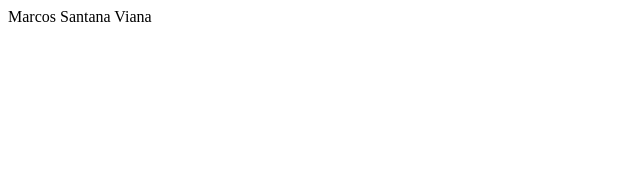
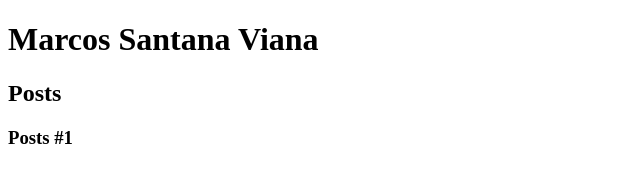
Before and after one commit to msvvianna/dio-desafio-github-primeiro-repositorio, a plain HTML site: page 2_introducao_a_criacao_websites_html5_css3/index.html in a window 1280 px wide. Shown: the whole page, without its empty margins (0-640 px from the left). Drawn offline with Linux system fonts and the light colour scheme.

Commit message:
Inserido Tags header, section, header, article e footer no arquivo index.html

```diff
--- a/2_introducao_a_criacao_websites_html5_css3/index.html
+++ b/2_introducao_a_criacao_websites_html5_css3/index.html
@@ -7,6 +7,19 @@
     <title>Marcos Viana</title>
 </head>
 <body>
-    Marcos Santana Viana
+    <header>
+        <h1>Marcos Santana Viana</h1>
+    </header>
+    <section>
+        <header>
+            <h1>Posts</h1>
+        </header>
+        <article>
+            <header>
+                <h3>Posts #1</h3>
+            </header>
+        </article>
+    </section>
+    <footer></footer>
 </body>
 </html>
```
